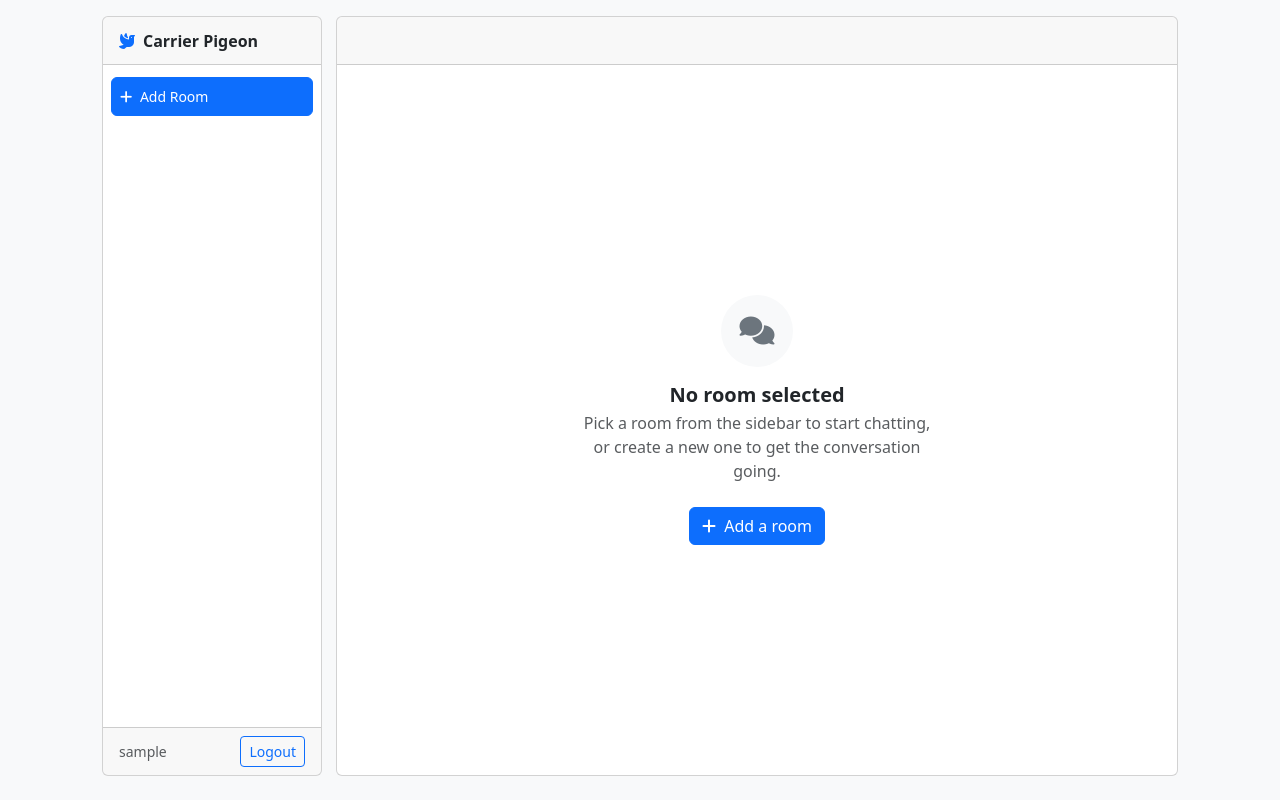
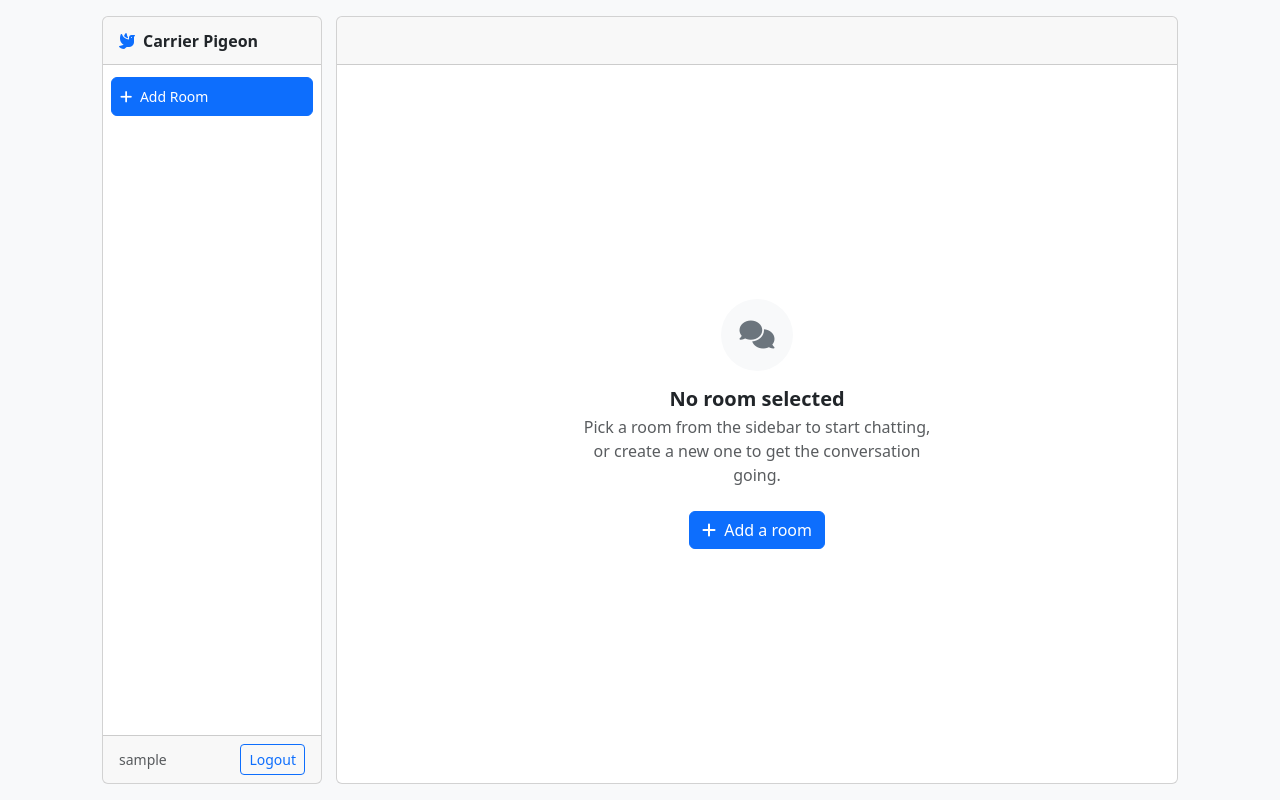
Before and after one commit to skrpov/chat-app, a Django app: page /app/ in a window 1280 px wide. Run offline with Django 5.2, Linux system fonts and the light colour scheme; the visitor is signed in with stand-in values (Sample User, id 1); data that the repository does not hold is empty.

Commit message:
Fill dynamic viewport exactly so send bar sits at bottom

```diff
--- a/chat/templates/messenger.html
+++ b/chat/templates/messenger.html
@@ -41,8 +41,8 @@
   }
 </style>
 
-<div class="container-fluid py-3" style="max-width: 1100px;">
-  <div class="d-flex" style="height: calc(100vh - 40px); height: calc(100dvh - 40px);">
+<div class="container-fluid py-3 d-flex flex-column" style="max-width: 1100px; height: 100vh; height: 100dvh;">
+  <div class="d-flex flex-grow-1" style="min-height: 0;">
     {% include "partials/rooms_sidebar.html" %}
     <div id="sidebar-backdrop"></div>
     <div id="sidebar-resizer"></div>
```
